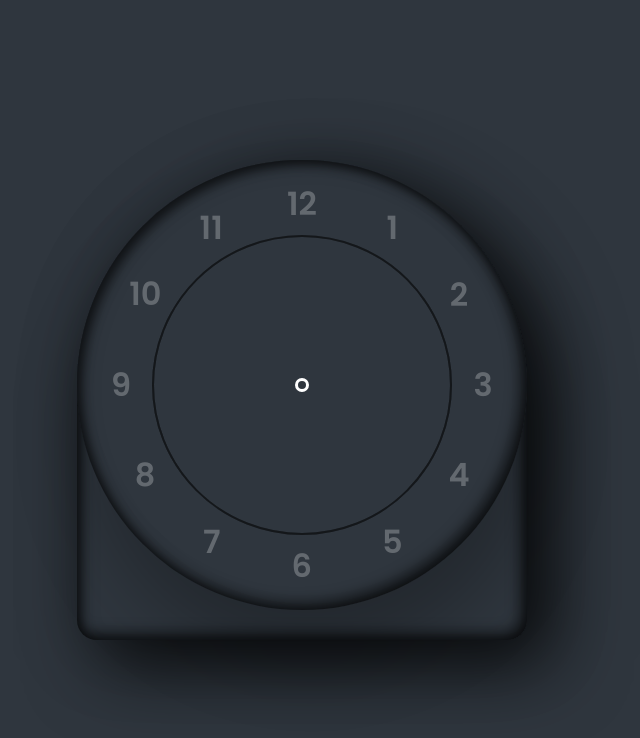
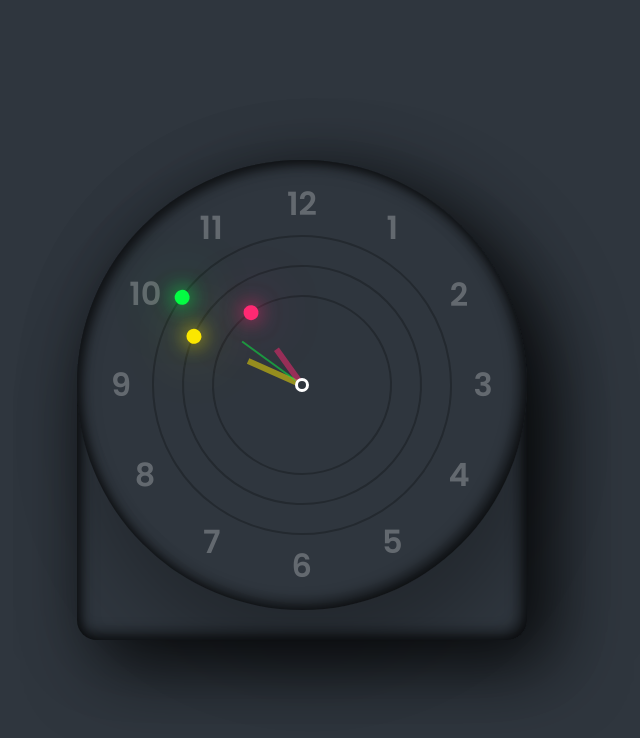
Before and after one commit to tahrim-ahmed/css_clock, a plain HTML site: page index.html in a window 1280 px wide. Shown: the whole page, without its empty margins (338-978 px from the left). Drawn offline with Linux system fonts and the light colour scheme.

Commit message:
- clock rotation enabled

```diff
--- a/index.html
+++ b/index.html
@@ -9,9 +9,9 @@
 <div class="container">
     <div class="clock">
 
-        <div class="circle"><i></i></div>
-        <div class="circle circle2"><i></i></div>
-        <div class="circle circle3"><i></i></div>
+        <div class="circle" id="sec" style="--clr: #04fc43"><i></i></div>
+        <div class="circle circle2" id="min" style="--clr: #fee800"><i></i></div>
+        <div class="circle circle3" id="hr" style="--clr: #ff2972"><i></i></div>
 
         <span style="--i:1;"><b>1</b></span>
         <span style="--i:2;"><b>2</b></span>
@@ -27,5 +27,22 @@
         <span style="--i:12;"><b>12</b></span>
     </div>
 </div>
+
+<script>
+let hr = document.querySelector('#hr');
+let min = document.querySelector('#min');
+let sec = document.querySelector('#sec');
+
+setInterval(() => {
+    let day = new Date();
+    let hh = day.getHours() * 30;
+    let mm = day.getMinutes() * 6;
+    let ss = day.getSeconds() * 6;
+
+    hr.style.transform = `rotateZ(${hh+(mm/12)}deg)`;
+    min.style.transform = `rotateZ(${mm}deg)`;
+    sec.style.transform = `rotateZ(${ss}deg)`;
+})
+</script>
 </body>
 </html>
--- a/style.css
+++ b/style.css
@@ -55,6 +55,7 @@ body {
     background: #2f363e;
     border: 3px solid #fff;
     border-radius: 50%;
+    z-index: 100000;
 }
 
 .clock span {
@@ -79,4 +80,50 @@ body {
     height: 300px;
     border: 2px solid rgba(0,0,0,0.25);
     border-radius: 50%;
+    display: flex;
+    justify-content: center;
+    align-items: flex-start;
+    z-index: 10;
 }
+
+.circle i {
+    position: absolute;
+    width: 6px;
+    height: 50%;
+    background: var(--clr);
+    opacity: 0.5;
+    transform-origin: bottom;
+    transform: scaleY(0.5);
+}
+
+.circle:nth-child(1) i {
+    width: 2px;
+}
+
+.circle:nth-child(2) i {
+    width: 6px;
+}
+
+.circle2 {
+    width: 240px;
+    height: 240px;
+    z-index: 9;
+}
+
+.circle3 {
+    width: 180px;
+    height: 180px;
+}
+
+.circle::before {
+    content: '';
+    position: absolute;
+    top: -8.5px;
+    width: 15px;
+    height: 15px;
+    border-radius: 50%;
+    background: var(--clr);
+    box-shadow: 0 0 20px var(--clr),
+                0 0 60px var(--clr);
+
+}
```
